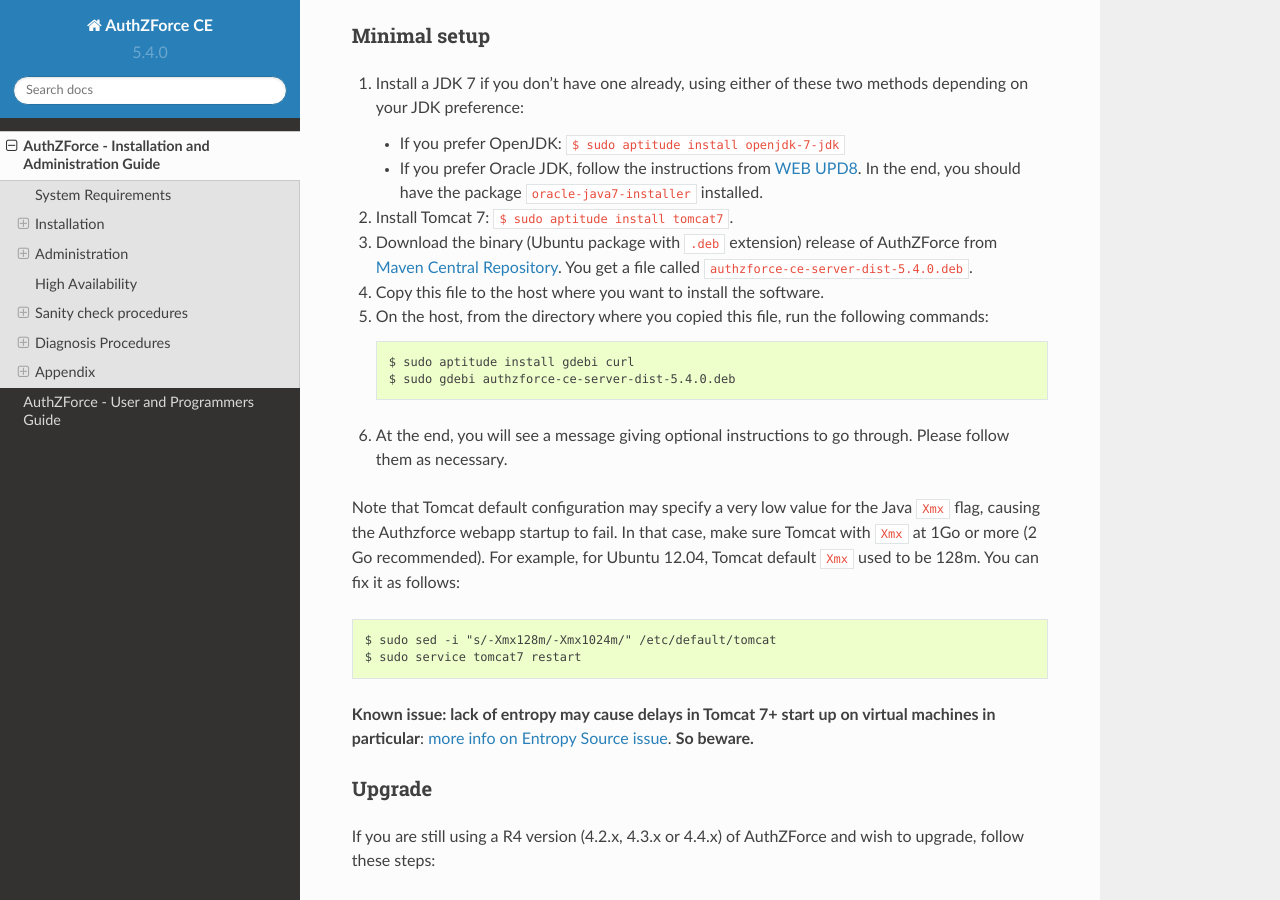
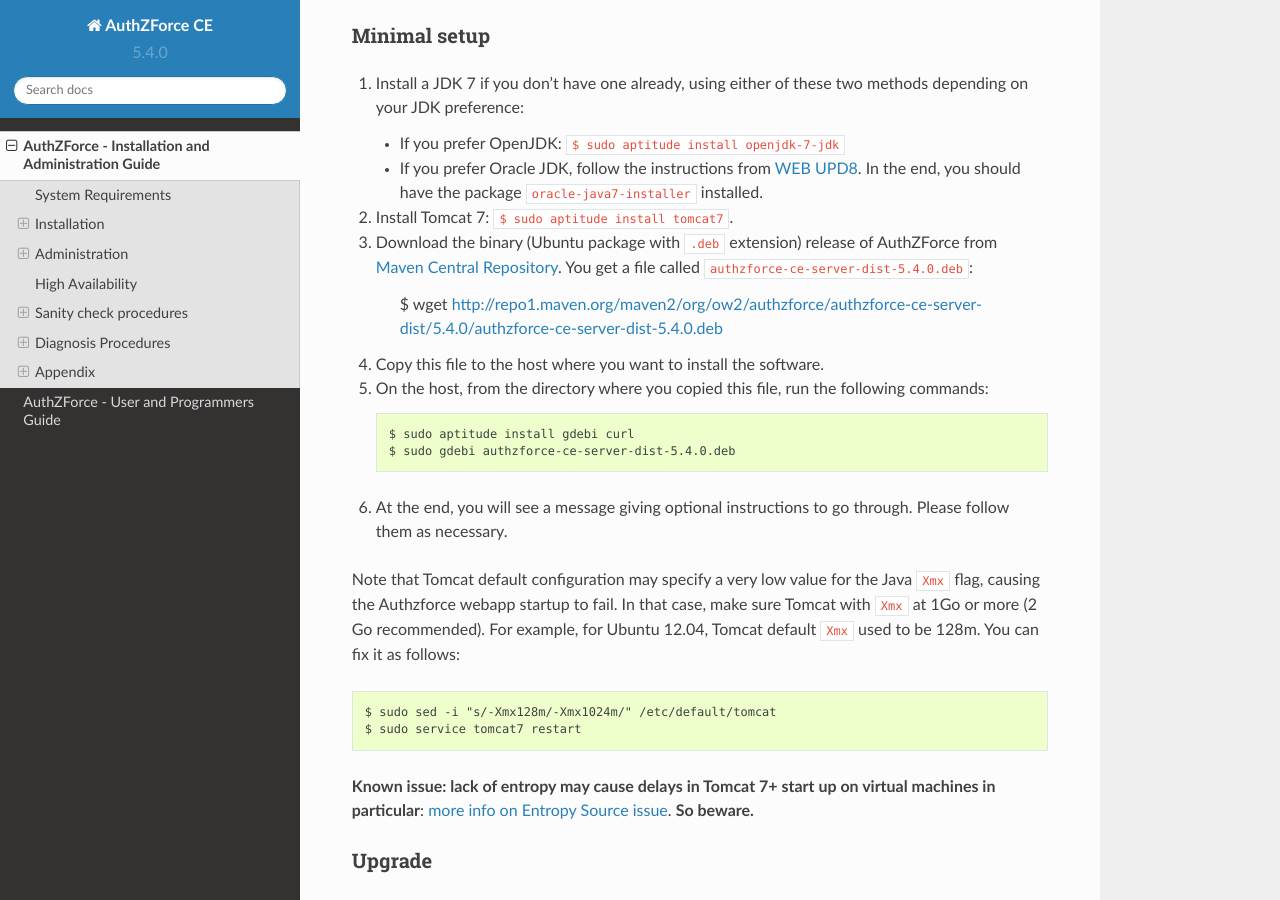
Before and after one commit to authzforce/fiware, a Sphinx documentation site: the page built from doc/InstallationAndAdministrationGuide.rst, in a window 1280 px wide and 900 px high, scrolled down 670 px. Built offline with Sphinx 7.4.7 and the Read the Docs theme 2.0.0, drawn with Linux system fonts in a browser that asks for light colours; formulas are drawn with MathJax 3.

Commit message:
Added wget command to get .deb package

```diff
--- a/doc/InstallationAndAdministrationGuide.rst
+++ b/doc/InstallationAndAdministrationGuide.rst
@@ -33,7 +33,9 @@
      In the end, you should have the package ``oracle-java7-installer`` installed.
 #. Install Tomcat 7: ``$ sudo aptitude install tomcat7``.
 #. Download the binary (Ubuntu package with ``.deb`` extension) release of AuthZForce
-   from `Maven Central Repository <http://repo1.maven.org/maven2/org/ow2/authzforce/authzforce-ce-server-dist/5.4.0/>`_. You get a file called ``authzforce-ce-server-dist-5.4.0.deb``.
+   from `Maven Central Repository <http://repo1.maven.org/maven2/org/ow2/authzforce/authzforce-ce-server-dist/5.4.0/>`_. You get a file called ``authzforce-ce-server-dist-5.4.0.deb``:
+
+    $ wget http://repo1.maven.org/maven2/org/ow2/authzforce/authzforce-ce-server-dist/5.4.0/authzforce-ce-server-dist-5.4.0.deb
 #. Copy this file to the host where you want to install the software.
 #. On the host, from the directory where you copied this file, run the following commands::
 
```
